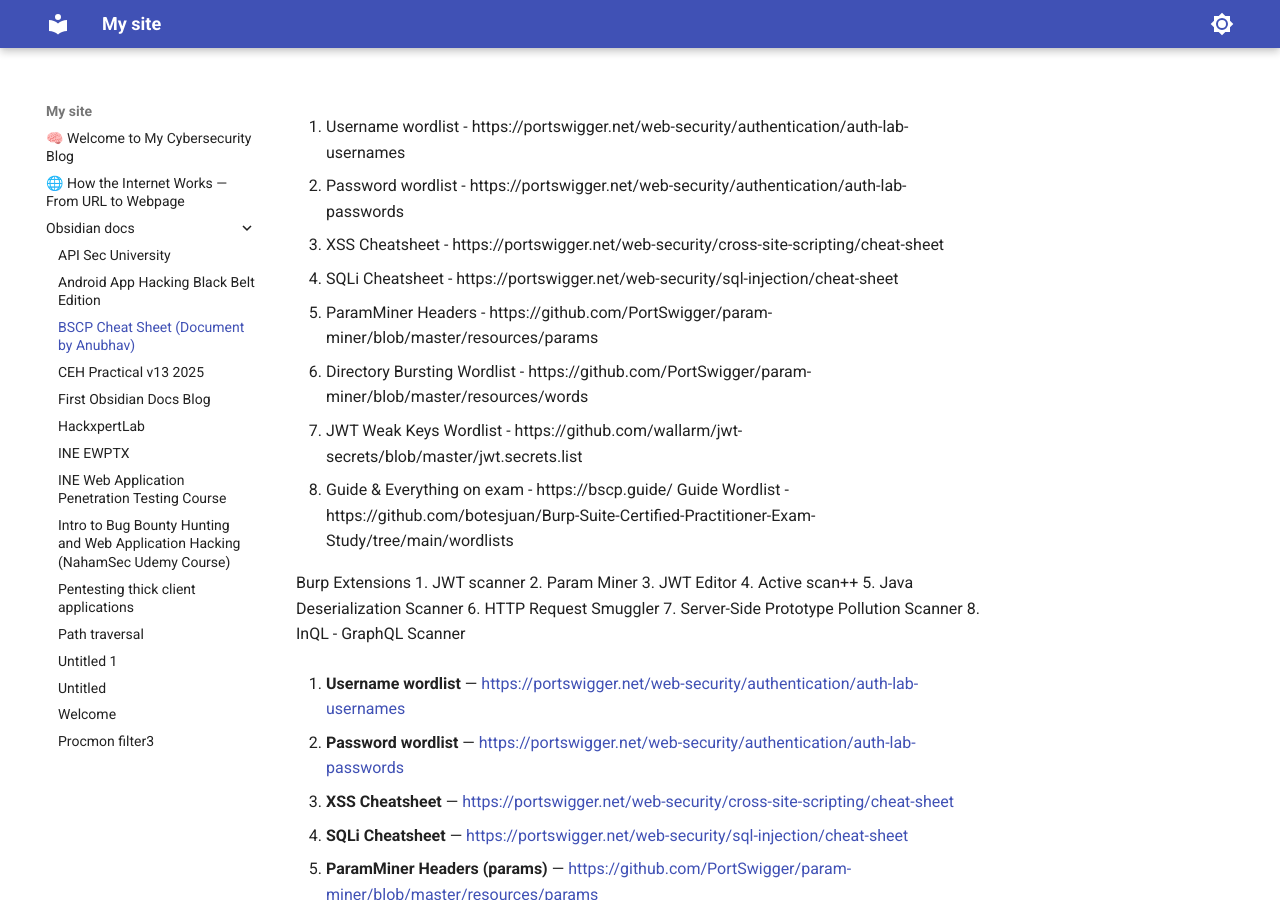
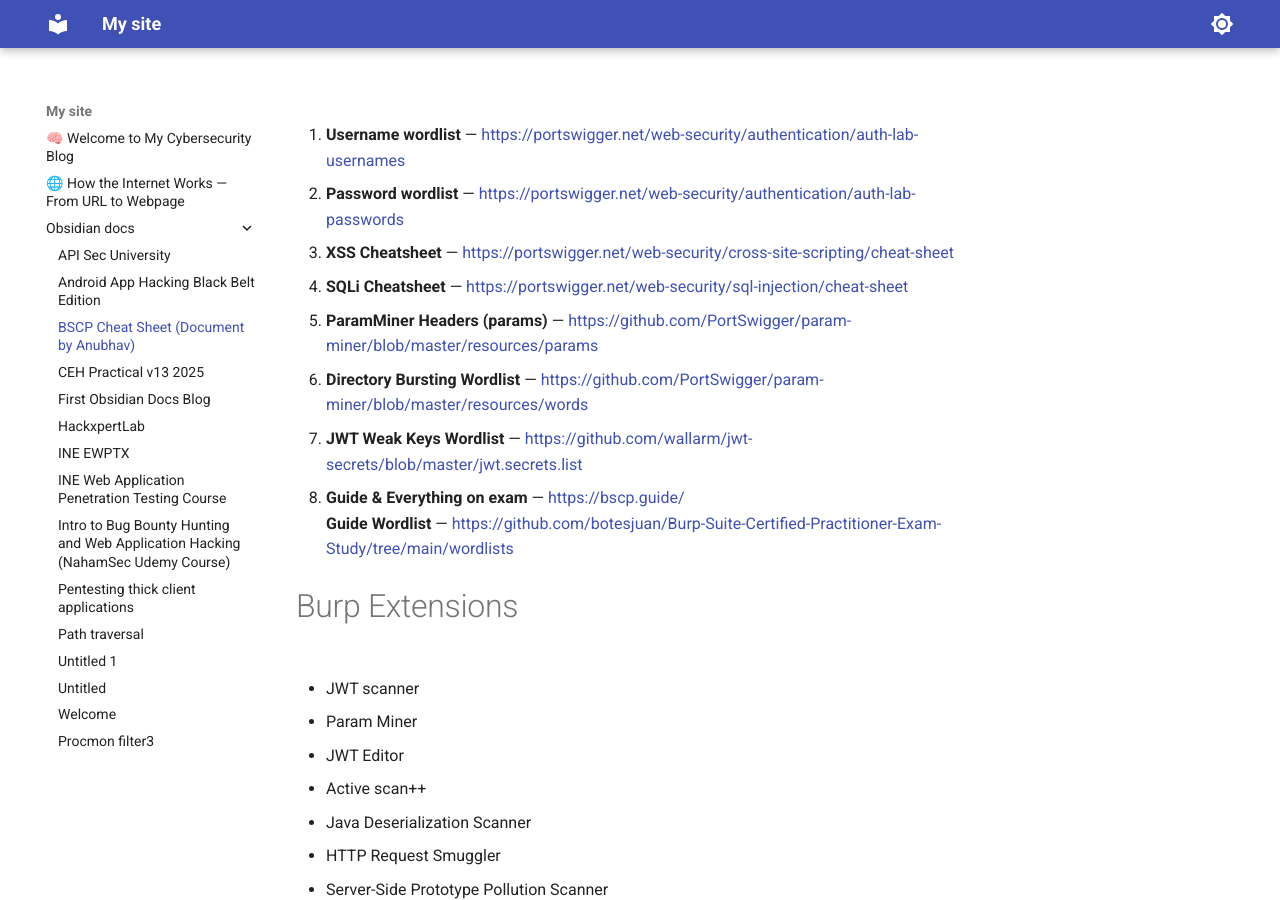
Before and after one commit to mravtechinfo/one-for-all, an MkDocs documentation site: the page built from docs/obsidian_docs/BSCP Cheat Sheet (Document by Anubhav).md, in a window 1280 px wide and 900 px high. Built offline with MkDocs 1.6.1 and Material for MkDocs 9.7.7, drawn with Linux system fonts in a browser that asks for light colours.

Commit message:
BSCP_update_3

```diff
--- a/docs/obsidian_docs/BSCP Cheat Sheet (Document by Anubhav).md
+++ b/docs/obsidian_docs/BSCP Cheat Sheet (Document by Anubhav).md
@@ -1,23 +1,3 @@
-
-1. Username wordlist - https://portswigger.net/web-security/authentication/auth-lab-usernames
-2. Password wordlist - https://portswigger.net/web-security/authentication/auth-lab-passwords
-3. XSS Cheatsheet - https://portswigger.net/web-security/cross-site-scripting/cheat-sheet
-4. SQLi Cheatsheet - https://portswigger.net/web-security/sql-injection/cheat-sheet
-5. ParamMiner Headers - https://github.com/PortSwigger/param-miner/blob/master/resources/params
-6. Directory Bursting Wordlist - https://github.com/PortSwigger/param-miner/blob/master/resources/words
-7. JWT Weak Keys Wordlist - https://github.com/wallarm/jwt-secrets/blob/master/jwt.secrets.list
-8. Guide & Everything on exam - https://bscp.guide/
-Guide Wordlist - https://github.com/botesjuan/Burp-Suite-Certified-Practitioner-Exam-Study/tree/main/wordlists
-
-Burp Extensions
-1. JWT scanner
-2. Param Miner
-3. JWT Editor
-4. Active scan++
-5. Java Deserialization Scanner
-6. HTTP Request Smuggler
-7. Server-Side Prototype Pollution Scanner
-8. InQL - GraphQL Scanner
 
 
 
```
